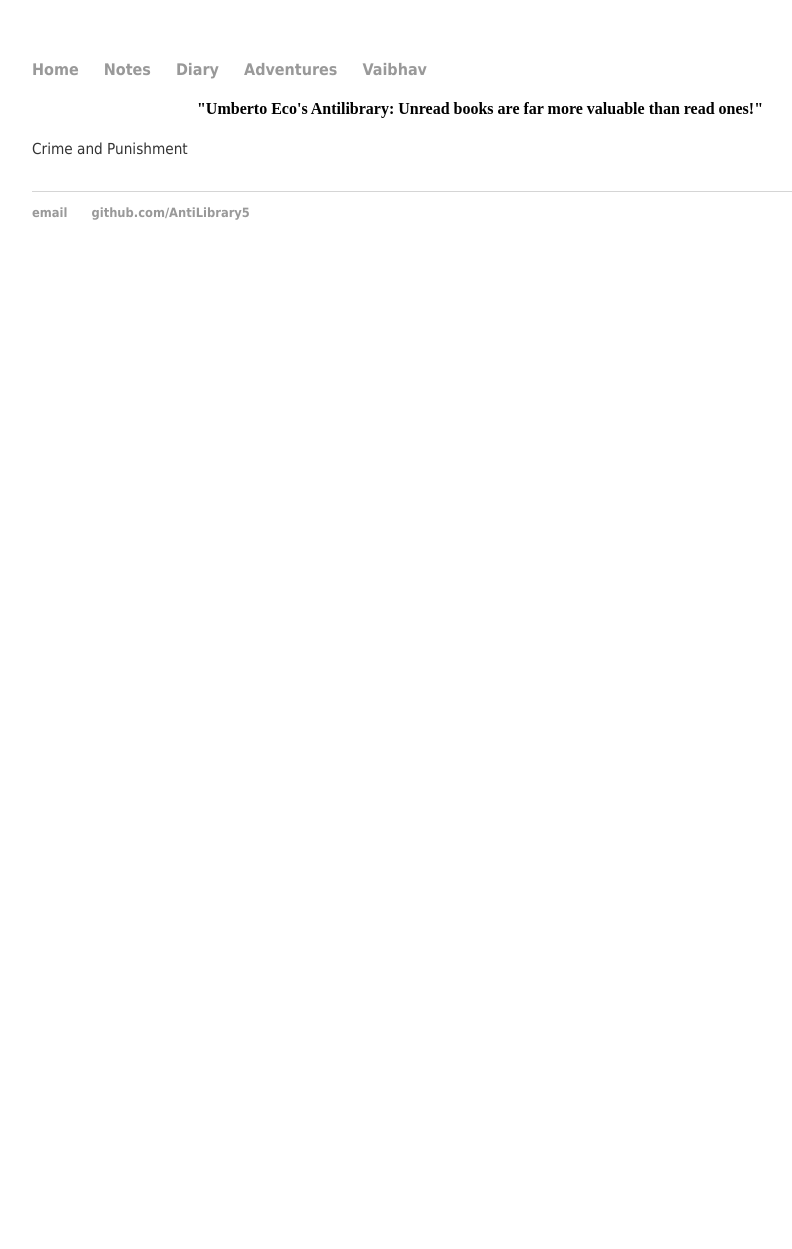
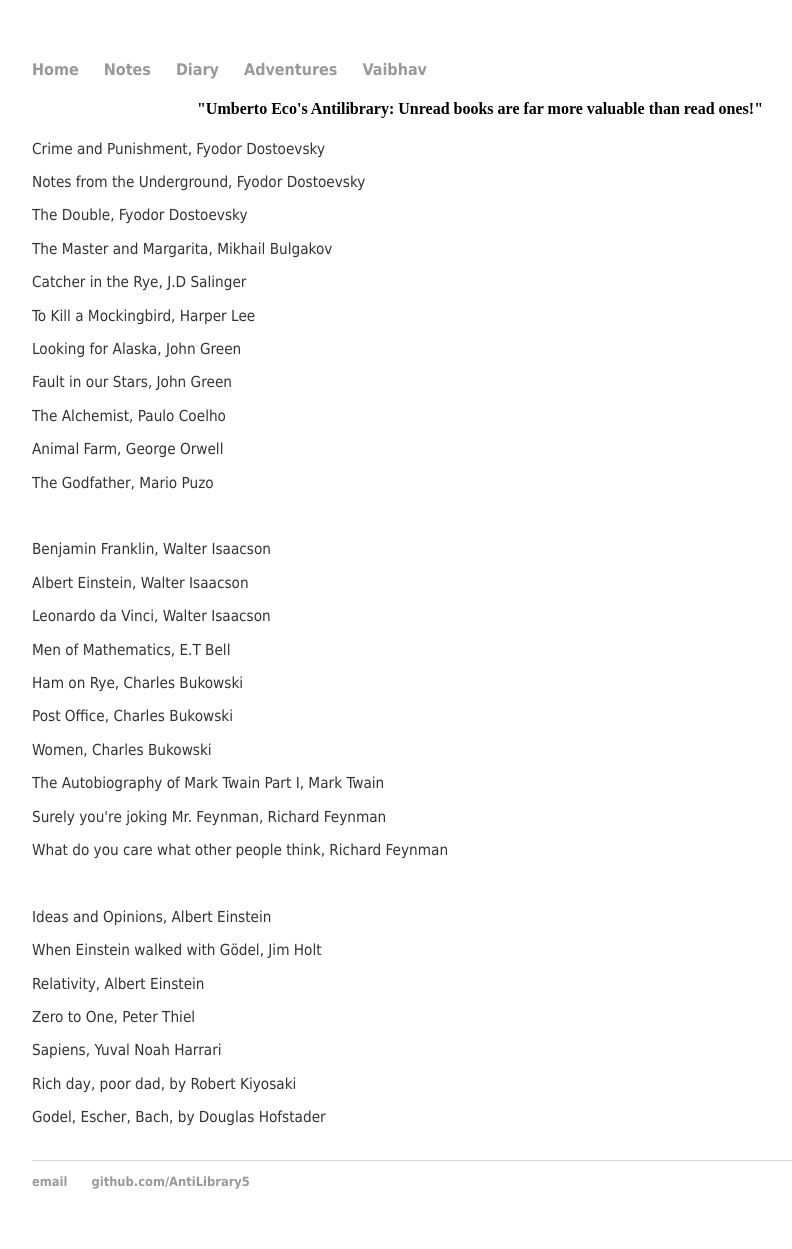
Before and after one commit to AntiLibrary5/AntiLibrary5.github.io, a Jekyll site: the page built from great_books/index.html, in a window 1280 px wide. Shown: the whole page, without its empty margins (160-952 px from the left). Built offline with Jekyll 4.4.1, drawn with Linux system fonts in a browser that asks for light colours; before the commit the page ends 900 px from its top, so only the background shows below that.

Commit message:
Update index.html

```diff
--- a/great_books/index.html
+++ b/great_books/index.html
@@ -4,6 +4,39 @@ title: Vaibhav Arora, theboxtroll
 ---
 <h4 align="center">"Umberto Eco's Antilibrary: Unread books are far more valuable than read ones!"</h4>
 <div class="blurb">
-  <p>Crime and Punishment</p>
+  <p>Crime and Punishment, Fyodor Dostoevsky</p>
+  <p>Notes from the Underground, Fyodor Dostoevsky</p>
+  <p>The Double, Fyodor Dostoevsky</p>
+  <p>The Master and Margarita, Mikhail Bulgakov</p>
+  <p>Catcher in the Rye, J.D Salinger</p>
+  <p>To Kill a Mockingbird, Harper Lee</p>
+  <p>Looking for Alaska, John Green</p>
+  <p>Fault in our Stars, John Green</p>
+  <p>The Alchemist, Paulo Coelho</p>
+  <p>Animal Farm, George Orwell</p>
+  <p>The Godfather, Mario Puzo</p>
 </div><!-- /.blurb -->
 <br>
+<div class="blurb">
+  <p>Benjamin Franklin, Walter Isaacson</p>
+  <p>Albert Einstein, Walter Isaacson</p>
+  <p>Leonardo da Vinci, Walter Isaacson</p>
+  <p>Men of Mathematics, E.T Bell</p>
+  <p>Ham on Rye, Charles Bukowski</p>
+  <p>Post Office, Charles Bukowski</p>
+  <p>Women, Charles Bukowski</p>
+  <p>The Autobiography of Mark Twain Part I, Mark Twain</p>
+  <p>Surely you're joking Mr. Feynman, Richard Feynman</p>
+  <p>What do you care what other people think, Richard Feynman</p>
+</div><!-- /.blurb -->
+<br>
+<div class="blurb">
+  <p>Ideas and Opinions, Albert Einstein</p>
+  <p>When Einstein walked with Gödel, Jim Holt</p>
+  <p>Relativity, Albert Einstein</p>
+  <p>Zero to One, Peter Thiel</p>
+  <p>Sapiens, Yuval Noah Harrari</p>
+  <p>Rich day, poor dad, by Robert Kiyosaki</p>
+  <p>Godel, Escher, Bach, by Douglas Hofstader</p>
+</div><!-- /.blurb -->
+<br>
```
